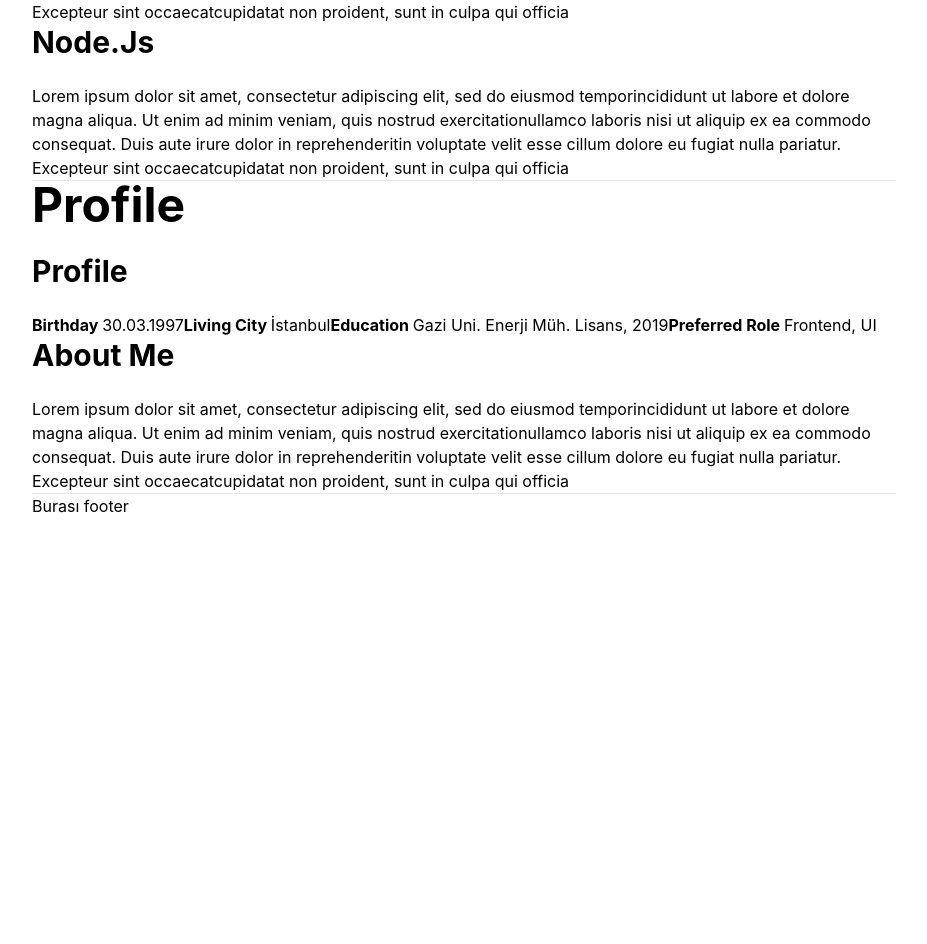
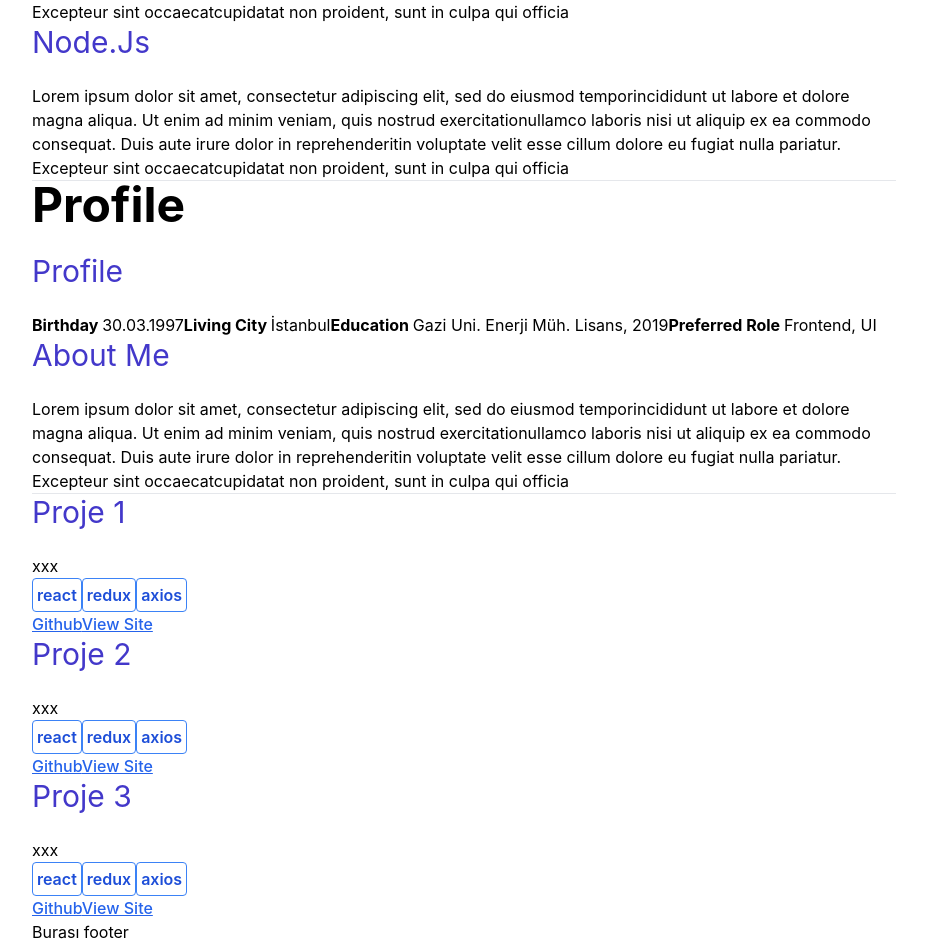
Before and after one commit to SeyyitBattal/web-sayfam, a React (Create React App) app: page / in a window 1280 px wide. Shown: the part 964-1908 px from the top of the page, without its empty margins (176-1103 px from the left). Before the commit the page ends 1482 px from the top, so only its background shows below. Built offline with nearby package versions, Linux system fonts and the light colour scheme.

Commit message:
Projects section is added

```diff
--- a/src/components/MyBody.js
+++ b/src/components/MyBody.js
@@ -1,6 +1,8 @@
 import { infoDataEN, infoDataTR } from "../data/BodyData";
 import { skillsData } from "../data/SkillsData";
 import { profileDataEN, profileDataTR } from "../data/ProfileData";
+import { projectsData } from "../data/ProjectsData";
+import { ProjectsData } from "../data/ProjectsData";
 
 const MyBody = () => {
   return (
@@ -29,18 +31,24 @@ const MyBody = () => {
       <div className="skillsSection">
         <h1 className="mb-6 text-5xl font-bold">{skillsData.title}</h1>
 
-        <h1 className="mb-6 text-3xl font-bold">{skillsData.jsTitle}</h1>
+        <h1 className="mb-6 text-3xl  text-indigo-700">{skillsData.jsTitle}</h1>
         <p>{skillsData.jsParagraph}</p>
-        <h1 className="mb-6 text-3xl font-bold">{skillsData.reactTitle}</h1>
+        <h1 className="mb-6 text-3xl  text-indigo-700">
+          {skillsData.reactTitle}
+        </h1>
         <p>{skillsData.reactParagraph}</p>
-        <h1 className="mb-6 text-3xl font-bold">{skillsData.nodeTitle}</h1>
+        <h1 className="mb-6 text-3xl  text-indigo-700">
+          {skillsData.nodeTitle}
+        </h1>
         <p>{skillsData.nodeParagraph}</p>
       </div>
       <hr />
       <div className="profileSection">
-        <h1 className="mb-6 text-5xl font-bold">{profileDataEN.title}</h1>
+        <h1 className="mb-6 text-5xl font-bold ">{profileDataEN.title}</h1>
 
-        <h1 className="mb-6 text-3xl font-bold">{profileDataEN.title}</h1>
+        <h1 className="mb-6 text-3xl  text-indigo-700">
+          {profileDataEN.title}
+        </h1>
         <label className="font-bold">{profileDataEN.dogumTarihi} </label>
         <label> 30.03.1997</label>
         <label className="font-bold">{profileDataEN.sehir} </label>
@@ -50,12 +58,27 @@ const MyBody = () => {
         <label className="font-bold">{profileDataEN.rol} </label>
         <label> Frontend, UI</label>
 
-        <h1 className="mb-6 text-3xl font-bold">
+        <h1 className="mb-6 text-3xl text-indigo-700">
           {profileDataEN.hakkindaBaslik}
         </h1>
         <p>{profileDataEN.hakkindaParagraf}</p>
       </div>
       <hr />
+      <div className="projectsSection">
+        <h1 className="mb-6 text-3xl  text-indigo-700">
+          {projectsData.proje1Baslik}
+        </h1>
+        <div>{ProjectsData()}</div>
+
+        <h1 className="mb-6 text-3xl  text-indigo-700">
+          {projectsData.proje2Baslik}
+        </h1>
+        <div>{ProjectsData()}</div>
+        <h1 className="mb-6 text-3xl  text-indigo-700">
+          {projectsData.proje3Baslik}
+        </h1>
+        <div>{ProjectsData()}</div>
+      </div>
     </div>
   );
 };
--- /dev/null
+++ b/src/data/ProjectsData.js
@@ -0,0 +1,37 @@
+export const projectsData = {
+  proje1Baslik: "Proje 1",
+  projelerParagraf: "xxx",
+  proje2Baslik: "Proje 2",
+  proje3Baslik: "Proje 3",
+};
+
+export const ProjectsData = () => {
+  return (
+    <div>
+      <p>{projectsData.projelerParagraf}</p>
+      <div className="bodyButtons">
+        <button className="bg-transparent hover:bg-blue-800 text-blue-700 font-semibold hover:text-white  py-1 px-1 border border-blue-500 hover:border-transparent rounded">
+          react
+        </button>
+        <button className="bg-transparent hover:bg-blue-800 text-blue-700 font-semibold hover:text-white py-1 px-1 border border-blue-500 hover:border-transparent rounded">
+          redux
+        </button>
+        <button className="bg-transparent hover:bg-blue-800 text-blue-700 font-semibold hover:text-white py-1 px-1 border border-blue-500 hover:border-transparent rounded">
+          axios
+        </button>
+      </div>
+      <a
+        href="#"
+        class="font-medium text-blue-600 underline dark:text-blue-500 hover:no-underline"
+      >
+        Github
+      </a>
+      <a
+        href="#"
+        class="font-medium text-blue-600 underline dark:text-blue-500 hover:no-underline"
+      >
+        View Site
+      </a>
+    </div>
+  );
+};
```
